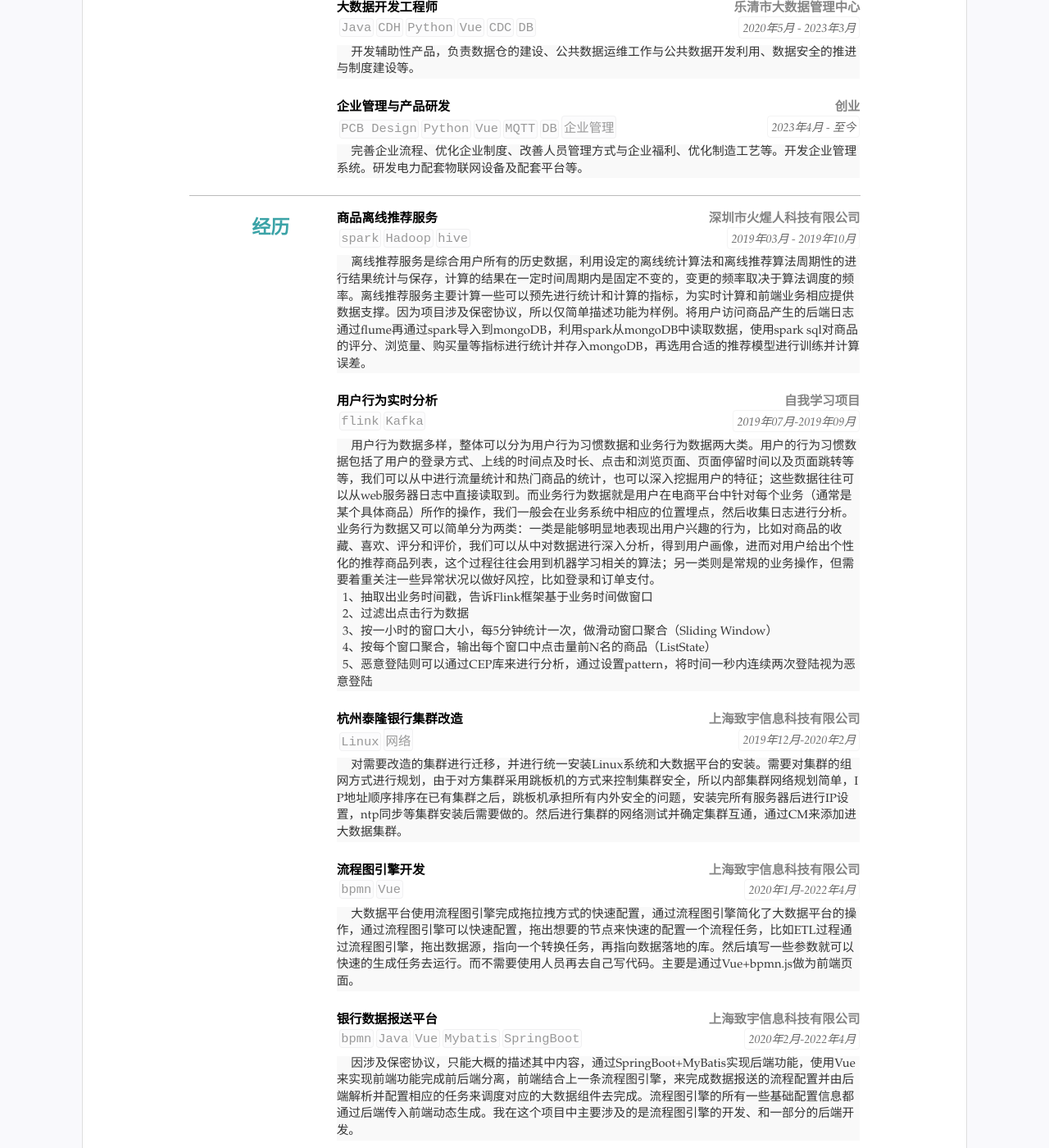
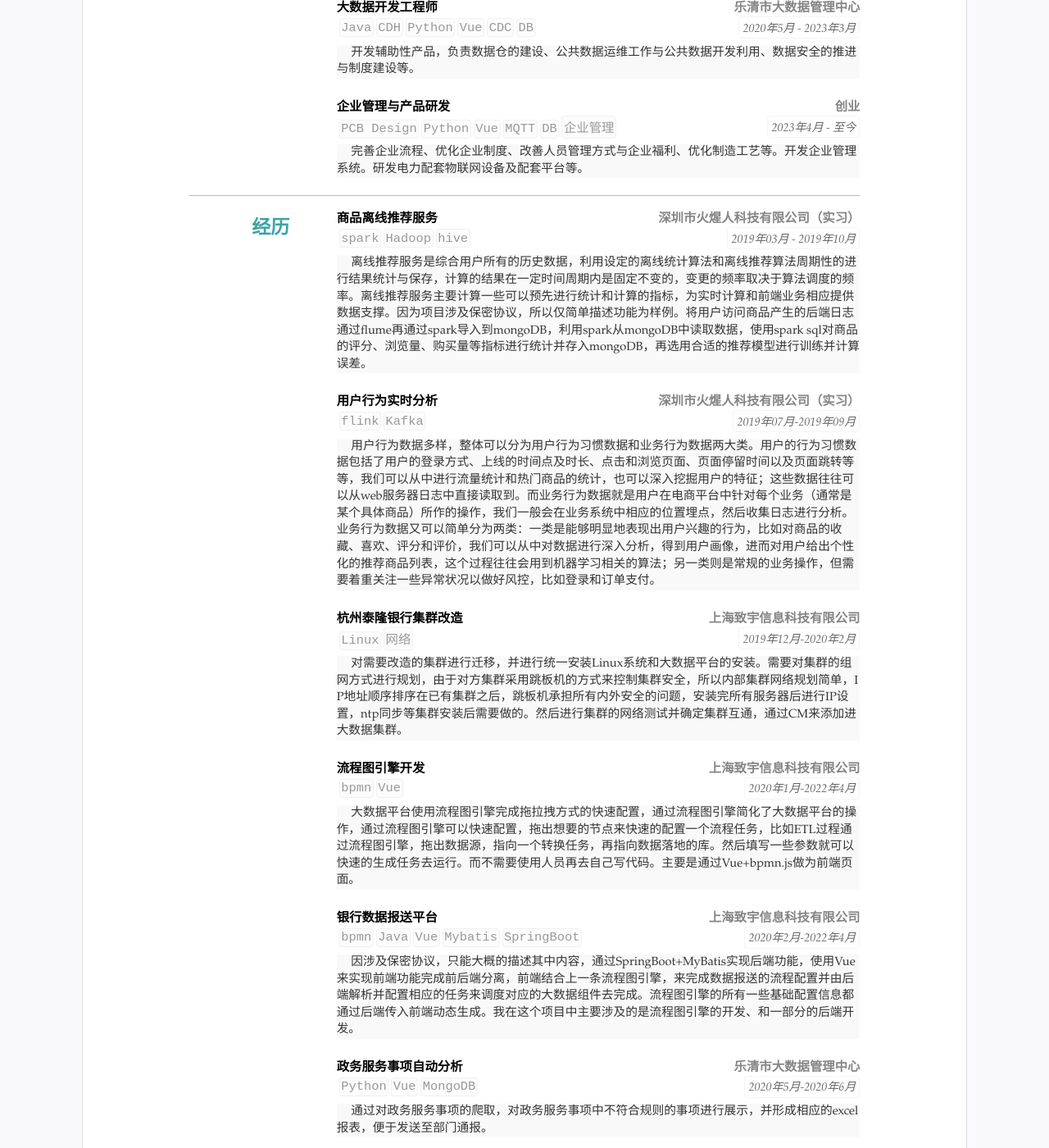
Before and after one commit to llluno/resume, a Jekyll site: the page built from index.html, in a window 1280 px wide and 1400 px high, scrolled down 762 px. Shown: the whole window at 82% size. Built offline with Jekyll 4.4.1, drawn with Linux system fonts in a browser that asks for light colours.

Commit message:
Update resume.yml

```diff
--- a/_data/resume.yml
+++ b/_data/resume.yml
@@ -130,15 +130,15 @@ main: #简历主要内容，
           - Hadoop
           - hive
         detail: 离线推荐服务是综合用户所有的历史数据，利用设定的离线统计算法和离线推荐算法周期性的进行结果统计与保存，计算的结果在一定时间周期内是固定不变的，变更的频率取决于算法调度的频率。离线推荐服务主要计算一些可以预先进行统计和计算的指标，为实时计算和前端业务相应提供数据支撑。因为项目涉及保密协议，所以仅简单描述功能为样例。将用户访问商品产生的后端日志通过flume再通过spark导入到mongoDB，利用spark从mongoDB中读取数据，使用spark sql对商品的评分、浏览量、购买量等指标进行统计并存入mongoDB，再选用合适的推荐模型进行训练并计算误差。
-        sub: 深圳市火煋人科技有限公司
+        sub: 深圳市火煋人科技有限公司（实习）
 
       - title: 用户行为实时分析
         duration: 2019年07月-2019年09月
         tags:
           - flink
           - Kafka
-        detail: 用户行为数据多样，整体可以分为用户行为习惯数据和业务行为数据两大类。用户的行为习惯数据包括了用户的登录方式、上线的时间点及时长、点击和浏览页面、页面停留时间以及页面跳转等等，我们可以从中进行流量统计和热门商品的统计，也可以深入挖掘用户的特征；这些数据往往可以从web服务器日志中直接读取到。而业务行为数据就是用户在电商平台中针对每个业务（通常是某个具体商品）所作的操作，我们一般会在业务系统中相应的位置埋点，然后收集日志进行分析。业务行为数据又可以简单分为两类：一类是能够明显地表现出用户兴趣的行为，比如对商品的收藏、喜欢、评分和评价，我们可以从中对数据进行深入分析，得到用户画像，进而对用户给出个性化的推荐商品列表，这个过程往往会用到机器学习相关的算法；另一类则是常规的业务操作，但需要着重关注一些异常状况以做好风控，比如登录和订单支付。<br>&nbsp;&nbsp;1、抽取出业务时间戳，告诉Flink框架基于业务时间做窗口<br>&nbsp;&nbsp;2、过滤出点击行为数据<br>&nbsp;&nbsp;3、按一小时的窗口大小，每5分钟统计一次，做滑动窗口聚合（Sliding Window）<br>&nbsp;&nbsp;4、按每个窗口聚合，输出每个窗口中点击量前N名的商品（ListState）<br>&nbsp;&nbsp;5、恶意登陆则可以通过CEP库来进行分析，通过设置pattern，将时间一秒内连续两次登陆视为恶意登陆
-        sub: 自我学习项目
+        detail: 用户行为数据多样，整体可以分为用户行为习惯数据和业务行为数据两大类。用户的行为习惯数据包括了用户的登录方式、上线的时间点及时长、点击和浏览页面、页面停留时间以及页面跳转等等，我们可以从中进行流量统计和热门商品的统计，也可以深入挖掘用户的特征；这些数据往往可以从web服务器日志中直接读取到。而业务行为数据就是用户在电商平台中针对每个业务（通常是某个具体商品）所作的操作，我们一般会在业务系统中相应的位置埋点，然后收集日志进行分析。业务行为数据又可以简单分为两类：一类是能够明显地表现出用户兴趣的行为，比如对商品的收藏、喜欢、评分和评价，我们可以从中对数据进行深入分析，得到用户画像，进而对用户给出个性化的推荐商品列表，这个过程往往会用到机器学习相关的算法；另一类则是常规的业务操作，但需要着重关注一些异常状况以做好风控，比如登录和订单支付。
+        sub: 深圳市火煋人科技有限公司（实习）
 
       - title: 杭州泰隆银行集群改造
         duration: 2019年12月-2020年2月
```
